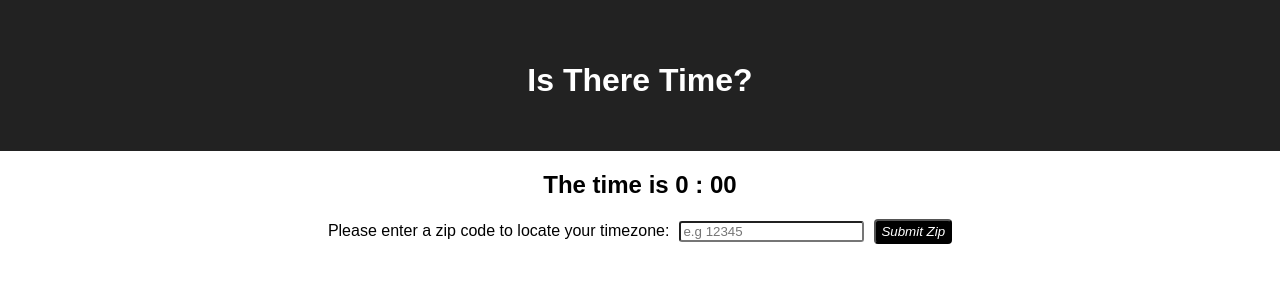
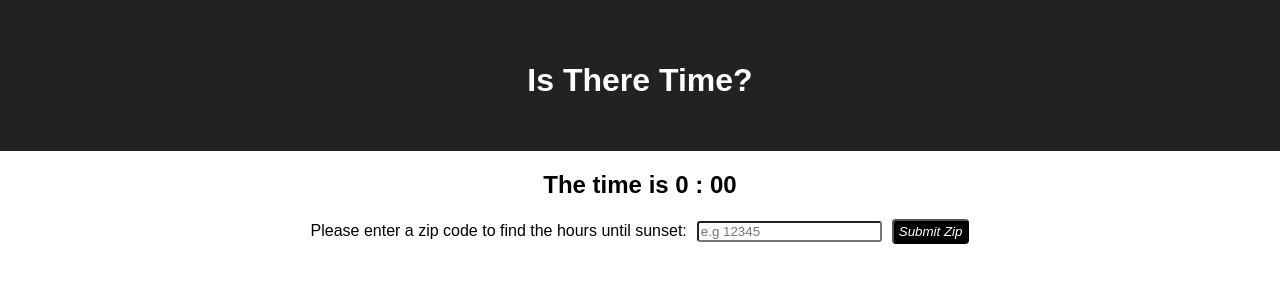
Before and after one commit to sbschechner/IsThereTime, a React (Create React App) app: page / in a window 1280 px wide. Shown: the top 300 px of the page. Built offline with nearby package versions, Linux system fonts and the light colour scheme.

Commit message:
adjusting language

```diff
--- a/src/timezone.js
+++ b/src/timezone.js
@@ -76,7 +76,6 @@ zipToZone(){
         	userlong: data.lng,
         	cityName: data.city,
         	stateName: data.state,
-            user_timeZone : data.timezone.timezone_identifier,
             utc_offset: data.timezone.utc_offset_sec,
             hasCurrentzone : true,
         })
@@ -123,7 +122,7 @@ reset(){
           <div id="userZipForm">
         <form>
         	<label>
-         		Please enter a zip code to locate your timezone:
+         		Please enter a zip code to find the hours until sunset:
             	<input ref ="zip" type='number' className="zipInput" placeholder= "e.g 12345" defaultValue = {this.state.tempZip}  onChange = {this.changeTempNumber}/>
             	</label>
             	<input className="zipButton" type="submit" value="Submit Zip" onClick = {this.handleClick}/>
```
Also changed, not shown: 1 other file (tests, documents, lock files or other folders).
